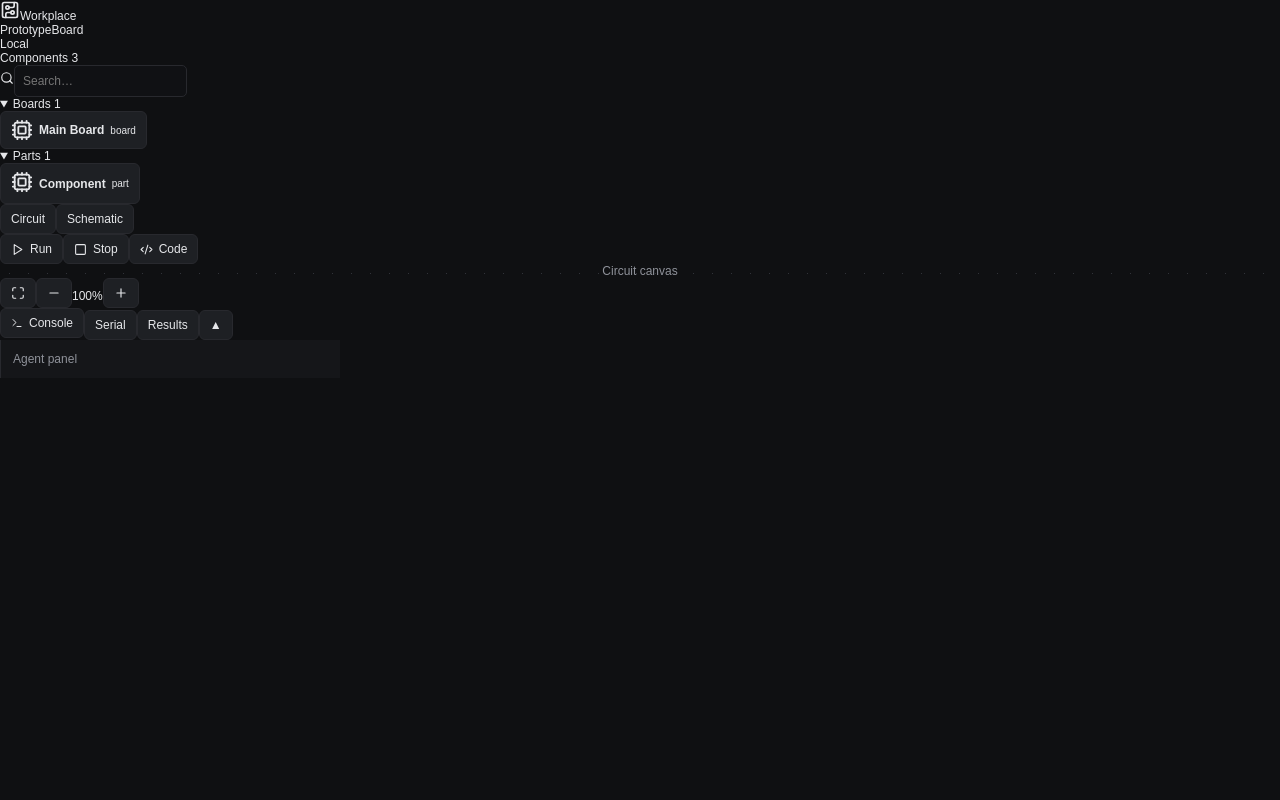
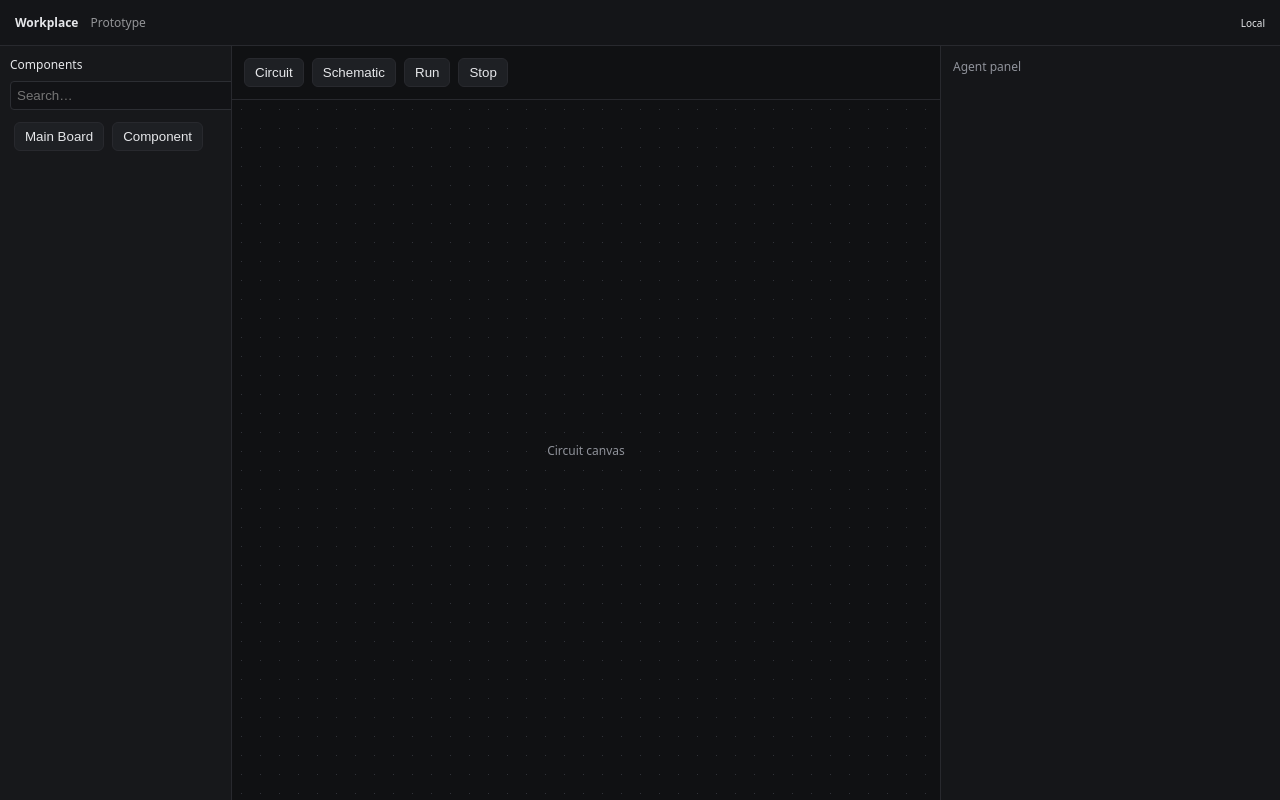
Before and after one commit to aldennoronha2228/workplace-ui, a React (Vite) app: page / in a window 1280 px wide. Built offline with nearby package versions, Linux system fonts and the light colour scheme.

Commit message:
Force dark workplace layout with inline styles so it always shows

```diff
--- a/src/components/hardware-workspace.tsx
+++ b/src/components/hardware-workspace.tsx
@@ -1,83 +1,45 @@
 import { useState } from 'react'
-import { Search, CircuitBoard, Code2, Cpu, Play, Square, Maximize, Minus, Plus, Terminal } from 'lucide-react'
-import './hardware-workspace.css'
+
+const s = {
+  root: { display: 'flex', flexDirection: 'column' as const, height: '100dvh', background: '#0f1012', color: '#e6e7ea', font: '12px system-ui, sans-serif' },
+  header: { display: 'flex', alignItems: 'center', gap: 12, height: 45, padding: '0 15px', borderBottom: '1px solid #28292e', background: '#141518' },
+  workbench: { display: 'grid', gridTemplateColumns: '232px 1fr 340px', flex: 1, minHeight: 0 },
+  sidebar: { borderRight: '1px solid #28292e', background: '#17181b', overflow: 'auto', padding: 10 },
+  center: { display: 'flex', flexDirection: 'column' as const, background: '#101113' },
+  canvas: { flex: 1, display: 'flex', alignItems: 'center', justifyContent: 'center', background: 'radial-gradient(#313339 .65px, transparent .65px)', backgroundSize: '19px 19px', color: '#8f929a' },
+  panel: { borderLeft: '1px solid #28292e', background: '#151619', padding: 12, color: '#8f929a' },
+  btn: { padding: '6px 10px', border: '1px solid #28292e', borderRadius: 6, background: '#1e2024', color: '#e6e7ea', margin: 4 },
+}
 
 export function HardwareWorkspace() {
-  const [tab, setTab] = useState<'circuit' | 'schematic'>('circuit')
-  const [query, setQuery] = useState('')
-  const [consoleOpen, setConsoleOpen] = useState(false)
+  const [tab, setTab] = useState('circuit')
 
   return (
-    <div className="hardware-workspace">
-      <header className="hw-header">
-        <div className="hw-brand"><CircuitBoard size={20} /><span>Workplace</span></div>
-        <div className="hw-header-divider" />
-        <span className="hw-project-title">Prototype</span>
-        <span className="hw-chip">Board</span>
-        <div className="hw-header-spacer" />
-        <div className="hw-local"><span /> Local</div>
+    <div style={s.root}>
+      <header style={s.header}>
+        <strong>Workplace</strong>
+        <span style={{ opacity: 0.6 }}>Prototype</span>
+        <span style={{ marginLeft: 'auto', fontSize: 10 }}>Local</span>
       </header>
-
-      <div className="hw-workbench">
-        <aside className="hw-sidebar">
-          <div className="hw-panel-heading">Components <span>3</span></div>
-          <label className="hw-search"><Search size={14} /><input placeholder="Search…" value={query} onChange={e => setQuery(e.target.value)} /></label>
-          <div className="hw-catalog">
-            <details className="hw-category" open>
-              <summary>Boards <span>1</span></summary>
-              <div className="hw-category-grid">
-                <button className="hw-catalog-card"><Cpu size={22} /><strong>Main Board</strong><small>board</small></button>
-              </div>
-            </details>
-            <details className="hw-category" open>
-              <summary>Parts <span>1</span></summary>
-              <div className="hw-category-grid">
-                <button className="hw-catalog-card"><span className="hw-catalog-art"><Cpu size={22} /></span><strong>Component</strong><small>part</small></button>
-              </div>
-            </details>
+      <div style={s.workbench}>
+        <aside style={s.sidebar}>
+          <div>Components</div>
+          <input placeholder="Search…" style={{ width: '100%', margin: '8px 0', padding: 6, background: '#121316', border: '1px solid #2c2e33', color: '#e6e7ea', borderRadius: 4 }} />
+          <button style={s.btn}>Main Board</button>
+          <button style={s.btn}>Component</button>
+        </aside>
+        <div style={s.center}>
+          <div style={{ padding: 8, borderBottom: '1px solid #28292e' }}>
+            <button style={s.btn} onClick={() => setTab('circuit')}>Circuit</button>
+            <button style={s.btn} onClick={() => setTab('schematic')}>Schematic</button>
+            <button style={s.btn}>Run</button>
+            <button style={s.btn}>Stop</button>
           </div>
-        </aside>
-
-        <div className="hw-center">
-          <div className="hw-toolbar">
-            <div className="hw-view-tabs">
-              <button aria-selected={tab === 'circuit'} onClick={() => setTab('circuit')}>Circuit</button>
-              <button aria-selected={tab === 'schematic'} onClick={() => setTab('schematic')}>Schematic</button>
-            </div>
-            <div className="hw-actions">
-              <button><Play size={13} /> Run</button>
-              <button className="hw-stop"><Square size={13} /> Stop</button>
-              <button><Code2 size={13} /> Code</button>
-            </div>
-          </div>
-          <div className="hw-design-surface">
-            <div className="hw-canvas-viewport">
-              <div className="hw-canvas" style={{ minHeight: '100%', background: 'radial-gradient(#313339 .65px, transparent .65px)', backgroundSize: '19px 19px', display: 'flex', alignItems: 'center', justifyContent: 'center', color: '#8f929a' }}>
-                {tab === 'circuit' ? 'Circuit canvas' : 'Schematic canvas'}
-              </div>
-            </div>
-            <div className="hw-floating-tools">
-              <button><Maximize size={14} /></button>
-              <i />
-              <button><Minus size={14} /></button>
-              <span>100%</span>
-              <button><Plus size={14} /></button>
-            </div>
-          </div>
-          <div className="hw-dock" data-open={consoleOpen}>
-            <nav>
-              <button className={consoleOpen ? 'active' : ''} onClick={() => setConsoleOpen(v => !v)}><Terminal size={12} /> Console</button>
-              <button>Serial</button>
-              <button>Results</button>
-              <button className="hw-console-collapse" onClick={() => setConsoleOpen(v => !v)}>{consoleOpen ? '▼' : '▲'}</button>
-            </nav>
-            {consoleOpen && <div className="hw-dock-body"><pre>Ready</pre></div>}
+          <div style={s.canvas}>
+            {tab === 'circuit' ? 'Circuit canvas' : 'Schematic canvas'}
           </div>
         </div>
-
-        <aside style={{ borderLeft: '1px solid #28292e', background: '#151619', padding: 12, width: 340, color: '#8f929a' }}>
-          Agent panel
-        </aside>
+        <aside style={s.panel}>Agent panel</aside>
       </div>
     </div>
   )
```
